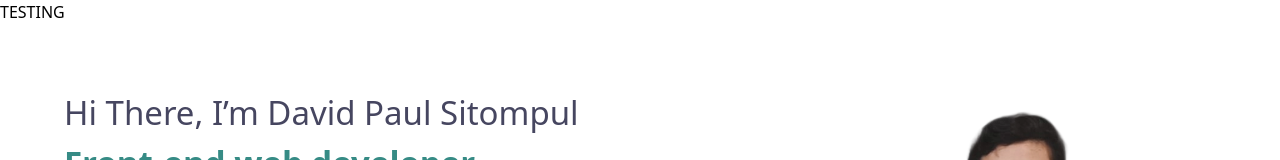
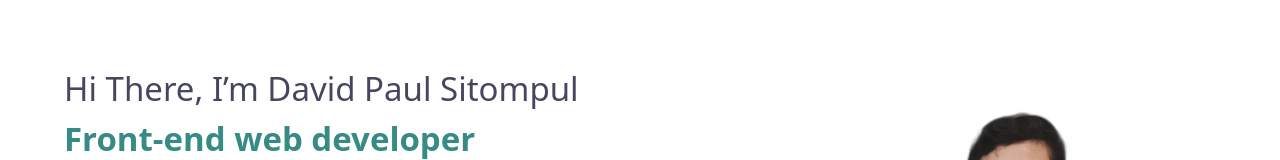
Before and after one commit to DavidSitompul/Portfolio-2024, a Next.js app: page / in a window 1280 px wide. Shown: the top 160 px of the page. Built offline with nearby package versions, Linux system fonts and the light colour scheme.

Commit message:
delete testing

```diff
--- a/src/app/page.js
+++ b/src/app/page.js
@@ -8,7 +8,6 @@ import Contact from "@/components/contact"
 export default function Home() {
   return (
     <main className="w-full">
-      <h1>TESTING</h1>
       <div className="h-auto w-[90%] m-auto lg:h-[500px] mt-16 ">
         <div className="w-full lg:w-[50%] h-auto">
           <h1 className="text-[20px] lg:text-[33px] text-[#464660]">
```
